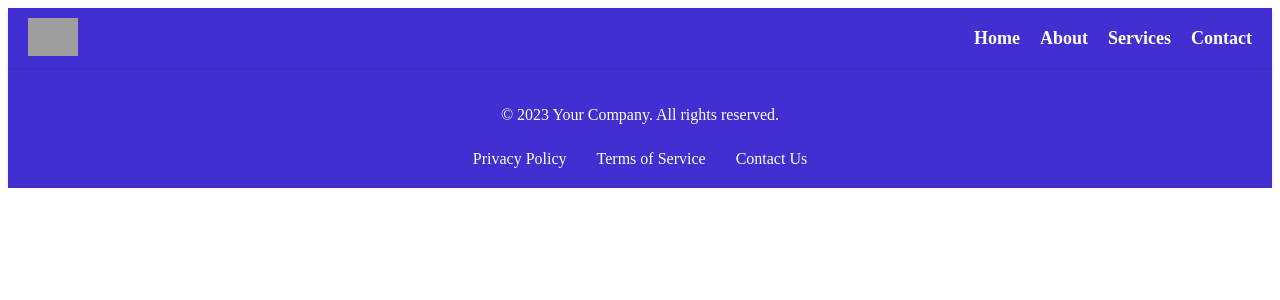
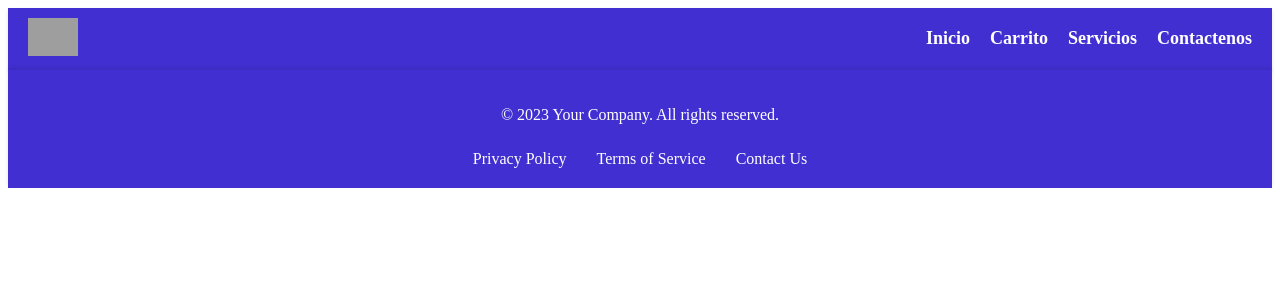
Before and after one commit to DilianCQ/fullstack, a React (Vite) app in the folder frontend/: page / in a window 1280 px wide. Shown: the top 300 px of the page. Built offline with nearby package versions, Linux system fonts and the light colour scheme; grey boxes are pictures that could not be loaded.

Commit message:
Header.tsx

```diff
--- a/frontend/src/Header/Header.tsx
+++ b/frontend/src/Header/Header.tsx
@@ -8,10 +8,10 @@ function Header() {
       </div>
       <nav className="navbar">
         <ul className="navbar-menu">
-          <li className="navbar-item"><a href="#home">Home</a></li>
-          <li className="navbar-item"><a href="#about">About</a></li>
-          <li className="navbar-item"><a href="#services">Services</a></li>
-          <li className="navbar-item"><a href="#contact">Contact</a></li>
+          <li className="navbar-item"><a href="#home">Inicio</a></li>
+          <li className="navbar-item"><a href="#about">Carrito</a></li>
+          <li className="navbar-item"><a href="#services">Servicios</a></li>
+          <li className="navbar-item"><a href="#contact">Contactenos</a></li>
         </ul>
       </nav>
     </header>
```
